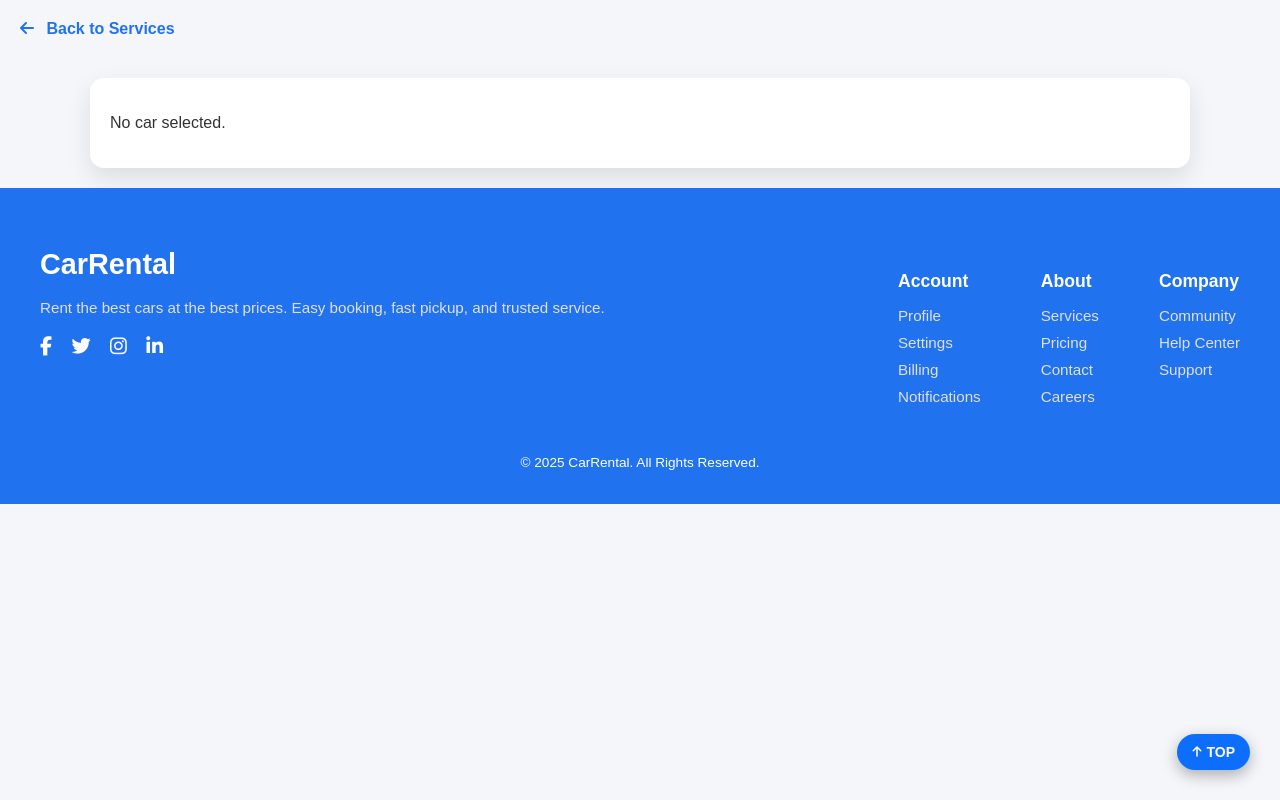
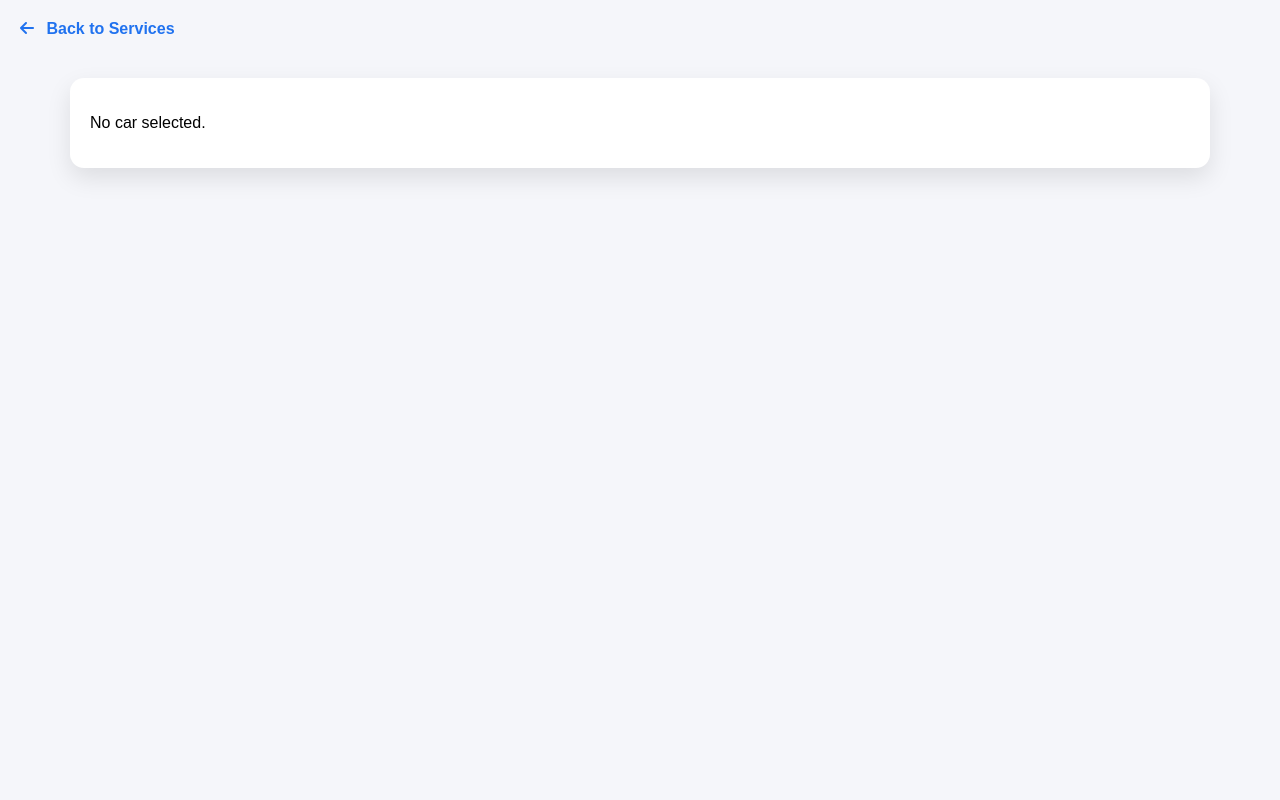
Before and after one commit to ErmirK13/CarRentalOnline, a PHP site: page /car-details.html in a window 1280 px wide. Run offline with PHP 8.4, Linux system fonts and the light colour scheme.

Commit message:
Final project

```diff
--- a/car-details.html
+++ b/car-details.html
@@ -4,12 +4,10 @@
     <meta charset="UTF-8" />
     <meta name="viewport" content="width=device-width, initial-scale=1.0" />
     <title>Car Details</title>
-    <link rel="stylesheet" href="css/style.css" />
     <link
       rel="stylesheet"
       href="https://cdnjs.cloudflare.com/ajax/libs/font-awesome/6.5.2/css/all.min.css"
     />
-
     <style>
       body {
         font-family: Arial, sans-serif;
@@ -42,25 +40,29 @@
         flex-wrap: wrap;
         overflow: hidden;
         padding: 20px;
+        gap: 20px;
       }
 
+      /* Gallery */
       .car-gallery {
         flex: 1;
         min-width: 300px;
+        display: flex;
+        flex-direction: column;
         gap: 10px;
       }
 
-      .car-gallery img {
+      .car-gallery img.main {
         width: 100%;
         border-radius: 8px;
-        cursor: pointer;
         object-fit: cover;
         transition: transform 0.3s;
       }
-      .car-gallery img:hover {
+      .car-gallery img.main:hover {
         transform: scale(1.05);
       }
 
+      /* Car Info */
       .car-info {
         flex: 1;
         padding: 20px;
@@ -72,7 +74,6 @@
         color: #2072ef;
       }
 
-      /* Rating */
       .car-info .rating {
         margin-bottom: 15px;
         color: #f39c12;
@@ -111,11 +112,10 @@
         display: flex;
         flex-wrap: wrap;
         margin-top: 20px;
+        gap: 10px;
       }
       .car-features div {
         flex: 1 1 120px;
-        margin-right: 10px;
-        margin-bottom: 10px;
         padding: 10px;
         background: #f1f5ff;
         border-radius: 8px;
@@ -143,9 +143,9 @@
   </head>
   <body>
     <!-- Back to Services -->
-    <a href="services.html" class="back-btn"
-      ><i class="fa-solid fa-arrow-left"></i> Back to Services</a
-    >
+    <a href="services.html" class="back-btn">
+      <i class="fa-solid fa-arrow-left"></i> Back to Services
+    </a>
 
     <!-- Car Details Section -->
     <section class="car-details-section">
@@ -175,102 +175,62 @@
       </div>
     </section>
 
-    <!-- Footer -->
-    <footer class="site-footer">
-      <div class="footer-container">
-        <div class="footer-left">
-          <div class="footer-brand">CarRental</div>
-          <p>
-            Rent the best cars at the best prices. Easy booking, fast pickup,
-            and trusted service.
-          </p>
-          <div class="footer-social">
-            <a href="#" aria-label="Facebook"
-              ><i class="fab fa-facebook-f"></i
-            ></a>
-            <a href="#" aria-label="Twitter">
-              <i class="fab fa-twitter"></i>
-            </a>
-            <a href="#" aria-label="Instagram"
-              ><i class="fab fa-instagram"></i
-            ></a>
-            <a href="#" aria-label="LinkedIn"
-              ><i class="fab fa-linkedin-in"></i
-            ></a>
-          </div>
-        </div>
-        <div class="footer-links">
-          <div class="footer-column">
-            <h4>Account</h4>
-            <a href="#">Profile</a>
-            <a href="#">Settings</a>
-            <a href="#">Billing</a>
-            <a href="#">Notifications</a>
-          </div>
-          <div class="footer-column">
-            <h4>About</h4>
-            <a href="#">Services</a>
-            <a href="#">Pricing</a>
-            <a href="#">Contact</a>
-            <a href="#">Careers</a>
-          </div>
-          <div class="footer-column">
-            <h4>Company</h4>
-            <a href="#">Community</a>
-            <a href="#">Help Center</a>
-            <a href="#">Support</a>
-          </div>
-        </div>
-      </div>
-      <div class="footer-bottom">
-        <p>© 2025 CarRental. All Rights Reserved.</p>
-      </div>
-
-      <!-- Back to Top Button -->
-      <a href="#" class="back-to-top" id="backToTop">
-        <i class="fa-solid fa-arrow-up"></i>
-        TOP
-      </a>
-    </footer>
-
     <script>
       const car = JSON.parse(localStorage.getItem("selectedCar"));
 
       if (car) {
         document.getElementById("carName").textContent = car.name;
-        document.getElementById("carPrice").textContent = `${car.price}`;
+        document.getElementById("carPrice").textContent = car.price;
         document.getElementById("carType").textContent = "Type: " + car.type;
         document.getElementById("carTransmission").textContent =
           "Transmission: " + car.transmission;
 
         const gallery = document.getElementById("carGallery");
+        gallery.innerHTML = "";
 
-        const images = car.images;
-
-        // MAIN IMAGE
+        // Main image
         const mainImg = document.createElement("img");
-        mainImg.src = images[0];
+        mainImg.src = car.images[0];
+        mainImg.classList.add("main");
         mainImg.loading = "lazy";
-        mainImg.style.width = "100%";
-        mainImg.style.borderRadius = "8px";
         gallery.appendChild(mainImg);
 
-        // THUMBNAILS
-        images.slice(1).forEach((src) => {
+        // Container for thumbnails
+        const thumbContainer = document.createElement("div");
+        thumbContainer.style.display = "flex";
+        thumbContainer.style.flexWrap = "nowrap";
+        thumbContainer.style.gap = "10px";
+        thumbContainer.style.marginTop = "10px";
+        thumbContainer.style.overflowX = "auto";
+        thumbContainer.style.WebkitOverflowScrolling = "touch";
+        gallery.appendChild(thumbContainer);
+
+        thumbContainer.classList.add("thumb-container");
+        gallery.appendChild(thumbContainer);
+
+        // Thumbnails
+        car.images.forEach((src, index) => {
           const thumb = document.createElement("img");
           thumb.src = src;
-          thumb.loading = "lazy";
-          thumb.style.width = "100px";
+          thumb.style.flex = "0 0 auto";
+          thumb.style.width = "70px";
+          thumb.style.height = "50px";
+          thumb.style.objectFit = "cover";
+          thumb.style.borderRadius = "8px";
           thumb.style.cursor = "pointer";
-          thumb.style.marginTop = "10px";
-          thumb.style.marginRight = "10px";
-          thumb.style.borderRadius = "8px";
+          thumb.style.border =
+            index === 0 ? "2px solid #2072ef" : "2px solid transparent";
 
           thumb.addEventListener("click", () => {
             mainImg.src = src;
+            Array.from(thumbContainer.children).forEach(
+              (t) => (t.style.border = "2px solid transparent")
+            );
+            thumb.style.border = "2px solid #2072ef";
+            thumb.scrollIntoView({ behavior: "smooth", inline: "center" });
           });
 
-          gallery.appendChild(thumb);
+          thumbContainer.appendChild(thumb);
         });
       } else {
         document.querySelector(".car-details-section").innerHTML =
--- a/contact.html
+++ b/contact.html
@@ -29,12 +29,12 @@
           <i class="fa-solid fa-bars"></i>
         </button>
 
-      <nav class="main-nav" id="mainNav">
+        <nav class="main-nav" id="mainNav">
           <a href="index.html">Home</a>
           <a href="about.html" class="active">About</a>
           <a href="services.html">Services</a>
           <a href="contact.html">Contact</a>
-           <button class="register-btn">Register</button>
+          <button class="register-btn">Register</button>
         </nav>
       </div>
     </header>
--- a/css/style.css
+++ b/css/style.css
@@ -80,7 +80,6 @@ header {
 .main-nav a:hover {
     color: #007bff;
 }
-
 .register-btn {
     background-color: #007bff;
     color: white;
@@ -539,7 +538,7 @@ header {
   color: #2072Ef;
 }
 
-/* 📱 Responsive  Testimonials*/
+/* 📱 Responsive Testimonials*/
 @media (max-width: 768px) {
   .testimonial-slider {
     max-width: 100%;
--- a/index.html
+++ b/index.html
@@ -34,7 +34,7 @@
           <a href="about.html" class="active">About</a>
           <a href="services.html">Services</a>
           <a href="contact.html">Contact</a>
-           <button class="register-btn">Register</button>
+          <button class="register-btn">Register</button>
         </nav>
       </div>
     </header>
```
Also changed, not shown: LoginForm.html (+18 -9 lines), about.html (+7 -3 lines), js/index.js (+33 -57 lines), services.html (+11 -34 lines).
